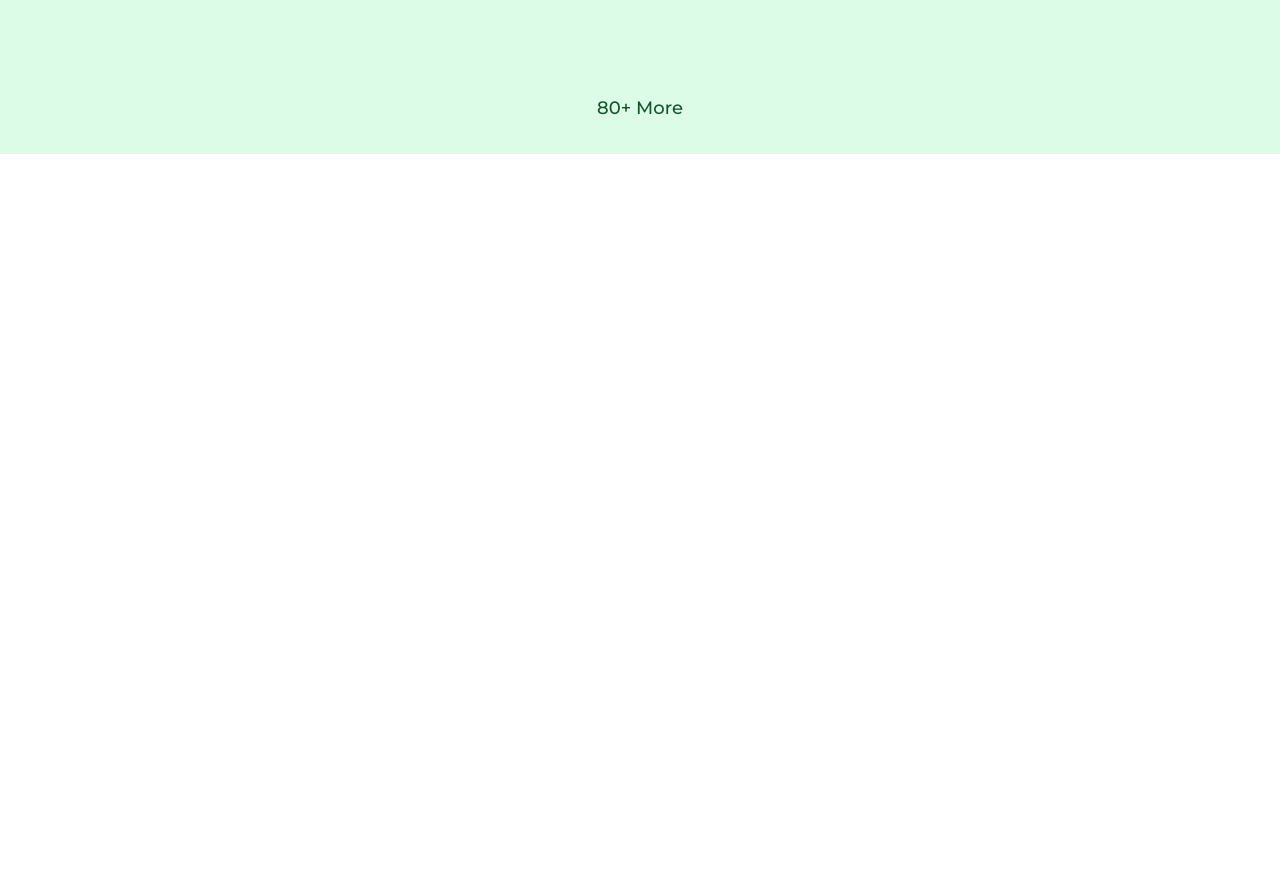
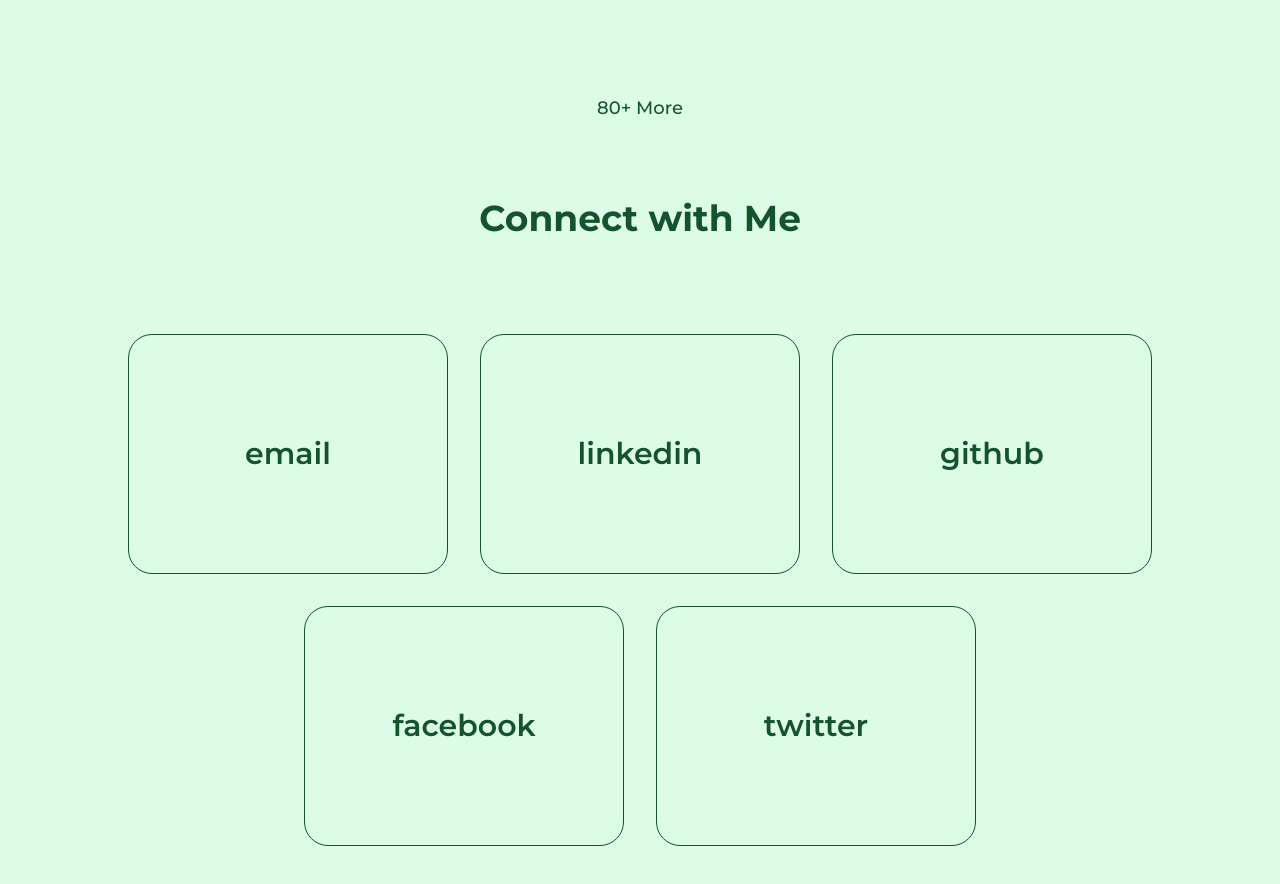
Before and after one commit to MohamedBechirMejri/mohamedbechirmejri.dev, a Next.js app: page / in a window 1280 px wide. Shown: the part 1770-2654 px from the top of the page. Before the commit the page ends 1924 px from the top, so only its background shows below. Built offline with nearby package versions, Linux system fonts and the light colour scheme; what tailwindcss-elevation, tailwindcss-no-scrollbar would draw is missing.

Commit message:
Add contact links

```diff
--- /dev/null
+++ b/public/json/socialLinks.json
@@ -0,0 +1,22 @@
+[
+  {
+    "name": "email",
+    "link": "mailto:mohamedbechirmejri.dev@gmail.com"
+  },
+  {
+    "name": "linkedin",
+    "link": "https://www.linkedin.com/in/MohamedBechirMejri/"
+  },
+  {
+    "name": "github",
+    "link": "https://github.com/MohamedBechirMejri/"
+  },
+  {
+    "name": "facebook",
+    "link": "https://www.facebook.com/MohamedBechirMejri"
+  },
+  {
+    "name": "twitter",
+    "link": "https://twitter.com/MohamedBechirMe"
+  }
+]
--- /dev/null
+++ b/src/components/Contact.tsx
@@ -0,0 +1,24 @@
+import socialLinks from "../../public/json/socialLinks.json";
+
+const Contact = () => {
+  return (
+    <div className="flex min-h-screen w-full flex-col items-center justify-center gap-24">
+      <h1 className="text-4xl font-bold">Connect with Me</h1>
+      <div className="flex flex-wrap items-center justify-center gap-8">
+        {socialLinks.map((l, i) => (
+          <a
+            href={l.link}
+            target="_blank"
+            rel="noreferrer"
+            key={"link#" + i}
+            className="flex h-[15rem] w-[20rem] flex-col items-center justify-evenly overflow-hidden rounded-3xl border border-current p-4 text-3xl font-semibold ring-current transition-all duration-300 hover:rounded-[2.5rem] hover:font-bold hover:ring active:rounded-[3.25rem]"
+          >
+            {l.name}
+          </a>
+        ))}
+      </div>
+    </div>
+  );
+};
+
+export default Contact;
--- a/src/pages/index.tsx
+++ b/src/pages/index.tsx
@@ -1,5 +1,6 @@
 import Head from "next/head";
 import Projects from "../components/Projects";
+import Contact from "../components/Contact";
 
 const Home = () => {
   return (
@@ -9,13 +10,14 @@ const Home = () => {
         <meta name="description" content="MBM" />
         <link rel="icon" href="/favicon.ico" />
       </Head>
-      <div className="bg-green-100 font-[Montserrat] text-green-900 selection:bg-green-900 selection:text-green-100 p-8">
+      <div className="bg-green-100 p-8 font-[Montserrat] text-green-900 selection:bg-green-900 selection:text-green-100">
         <div className="flex h-screen w-full items-center justify-center p-8">
           <h1 className="text-8xl font-bold">
             Mohamed Bechir <br /> Mejri
           </h1>
         </div>
         <Projects />
+        <Contact />
       </div>
     </>
   );
```
